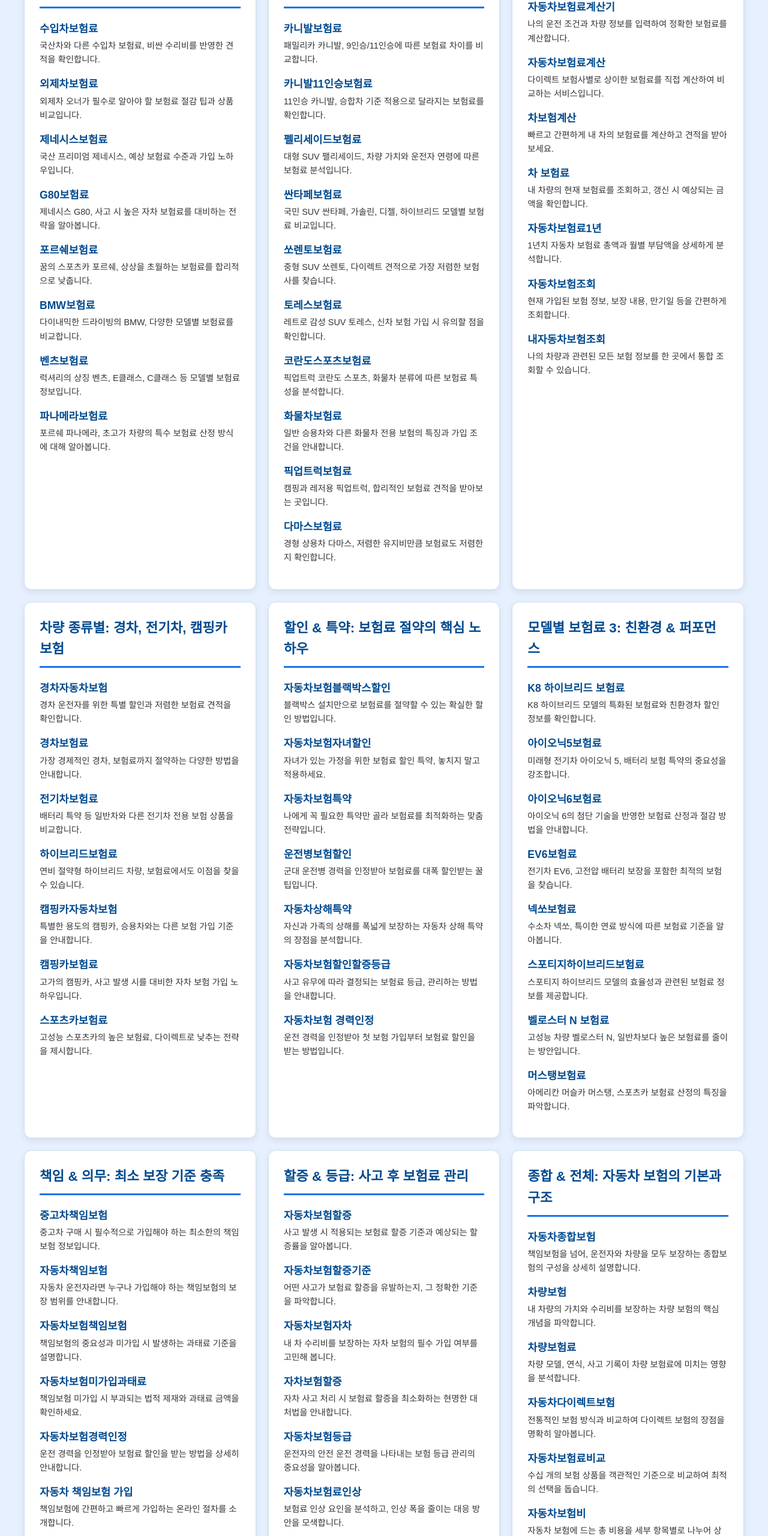
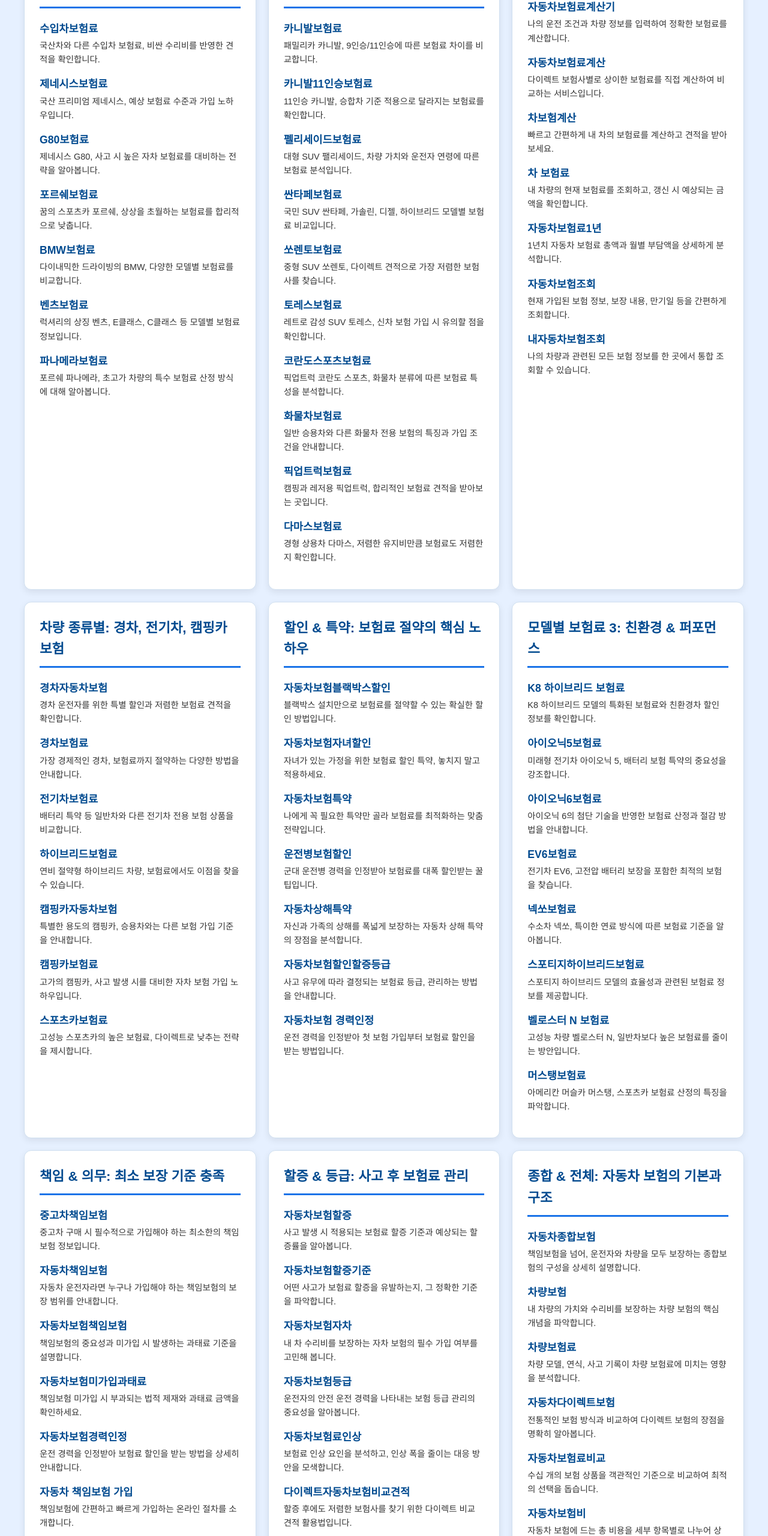
Before and after one commit to firemoney81-naldon/backftopw, a website: page index.html in a window 1280 px wide. Shown: the part 2240-4800 px from the top of the page at 60% size. Drawn offline with Linux system fonts and the light colour scheme.

Commit message:
Update index.html

```diff
--- a/index.html
+++ b/index.html
@@ -339,10 +339,6 @@
                 <span class="link-description"><a href="https://directupromotiona.withusdone.com/" target="_blank">국산차와 다른 수입차 보험료, 비싼 수리비를 반영한 견적을 확인합니다.</a></span>
             </div>
             <div class="link-item">
-                <a class="link-title" href="https://directcpmob.withusdone.com/" target="_blank">외제차보험료</a>
-                <span class="link-description"><a href="https://directcpmob.withusdone.com/" target="_blank">외제차 오너가 필수로 알아야 할 보험료 절감 팁과 상품 비교입니다.</a></span>
-            </div>
-            <div class="link-item">
                 <a class="link-title" href="https://directxpromotiong.withusdone.com/" target="_blank">제네시스보험료</a>
                 <span class="link-description"><a href="https://directxpromotiong.withusdone.com/" target="_blank">국산 프리미엄 제네시스, 예상 보험료 수준과 가입 노하우입니다.</a></span>
             </div>
@@ -591,10 +587,6 @@
                 <span class="link-description"><a href="https://directbpmoy.withusdone.com/" target="_blank">내 차 수리비를 보장하는 자차 보험의 필수 가입 여부를 고민해 봅니다.</a></span>
             </div>
             <div class="link-item">
-                <a class="link-title" href="https://directbpmoz.withusdone.com/" target="_blank">자차보험할증</a>
-                <span class="link-description"><a href="https://directbpmoz.withusdone.com/" target="_blank">자차 사고 처리 시 보험료 할증을 최소화하는 현명한 대처법을 안내합니다.</a></span>
-            </div>
-            <div class="link-item">
                 <a class="link-title" href="https://directcpmoh.withusdone.com/" target="_blank">자동차보험등급</a>
                 <span class="link-description"><a href="https://directcpmoh.withusdone.com/" target="_blank">운전자의 안전 운전 경력을 나타내는 보험 등급 관리의 중요성을 알아봅니다.</a></span>
             </div>
```
